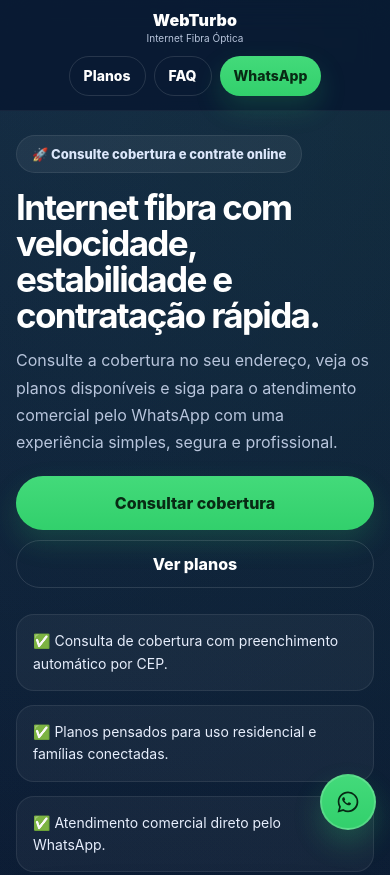
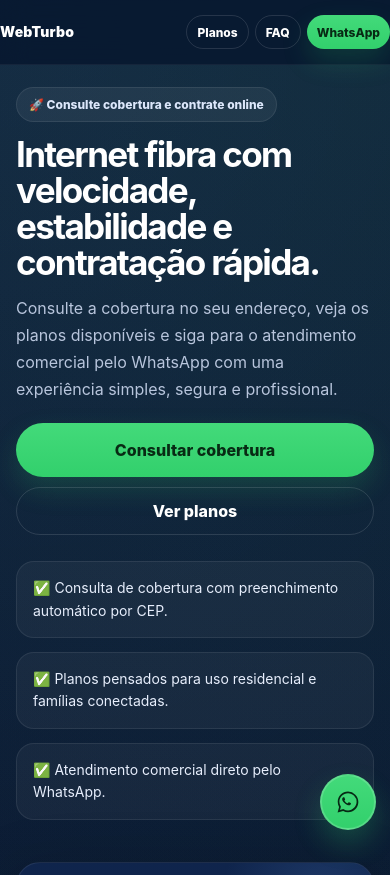
Before and after one commit to jabsonnexustv7-cpu/mhnet-500mb, a plain HTML site: page index.html in a window 390 px wide. Shown: the top 875 px of the page. Drawn offline with Linux system fonts and the light colour scheme.

Commit message:
Update index.html

```diff
--- a/index.html
+++ b/index.html
@@ -27,8 +27,6 @@
     :root{
       --bg:#06152e;
       --bg-soft:#0a1d3f;
-      --bg-card:#10254d;
-      --bg-card-2:#0d2146;
       --line:rgba(255,255,255,0.08);
       --text:#ffffff;
       --muted:#b8c5dc;
@@ -71,7 +69,7 @@
       top:0;
       z-index:30;
       backdrop-filter:blur(14px);
-      background:rgba(6,21,46,.74);
+      background:rgba(6,21,46,.78);
       border-bottom:1px solid rgba(255,255,255,.05);
     }
 
@@ -109,7 +107,7 @@
       display:flex;
       align-items:center;
       gap:10px;
-      flex-wrap:wrap;
+      flex-wrap:nowrap;
       justify-content:flex-end;
     }
 
@@ -744,56 +742,12 @@
     }
 
     @media (max-width: 768px){
-      .topbar-inner{
-        display:grid;
-        grid-template-columns:1fr;
-        justify-items:center;
-        gap:10px;
-        padding:14px 0 16px;
-      }
-
-      .brand{
-        align-items:center;
-        text-align:center;
-        flex:none;
-      }
-
-      .brand strong{
-        font-size:18px;
-      }
-
-      .brand span{
-        font-size:11px;
-      }
-
-      .nav-actions{
-        width:100%;
-        justify-content:center;
-        gap:8px;
-      }
-
-      .nav-actions .btn-outline{
-        min-height:42px;
-        padding:0 16px;
-        font-size:15px;
-      }
-
-      .nav-actions .btn-whats{
-        min-height:42px;
-        padding:0 16px;
-        font-size:15px;
-      }
-
       .hero{
-        padding:28px 0 18px;
+        padding:30px 0 18px;
       }
 
       .hero-left{
         padding-top:4px;
-      }
-
-      .eyebrow{
-        margin-bottom:16px;
       }
 
       .hero-left h1{
@@ -813,38 +767,44 @@
       .container{padding:0 16px;}
 
       .topbar-inner{
-        padding:12px 0 14px;
-        gap:12px;
+        min-height:64px;
+        padding:10px 0;
+        gap:10px;
       }
 
       .brand{
-        gap:3px;
+        flex:0 0 auto;
+        min-width:auto;
       }
 
       .brand strong{
-        font-size:16px;
+        font-size:15px;
       }
 
       .brand span{
-        font-size:10px;
+        display:none;
       }
 
       .nav-actions{
-        display:flex;
-        flex-wrap:wrap;
-        justify-content:center;
-        gap:8px;
+        gap:6px;
+        flex:0 1 auto;
       }
 
       .nav-actions .btn-outline,
       .nav-actions .btn-whats{
-        min-height:40px;
-        padding:0 14px;
-        font-size:14px;
+        min-height:36px;
+        padding:0 12px;
+        font-size:13px;
       }
 
       .hero{
-        padding:20px 0 18px;
+        padding:18px 0 18px;
+      }
+
+      .eyebrow{
+        margin-bottom:14px;
+        font-size:12px;
+        padding:9px 12px;
       }
 
       .hero-left{
@@ -931,6 +891,19 @@
       .floating-wa svg{
         width:26px;
         height:26px;
+      }
+    }
+
+    @media (max-width: 390px){
+      .brand strong{
+        font-size:14px;
+      }
+
+      .nav-actions .btn-outline,
+      .nav-actions .btn-whats{
+        min-height:34px;
+        padding:0 10px;
+        font-size:12px;
       }
     }
   </style>
```
